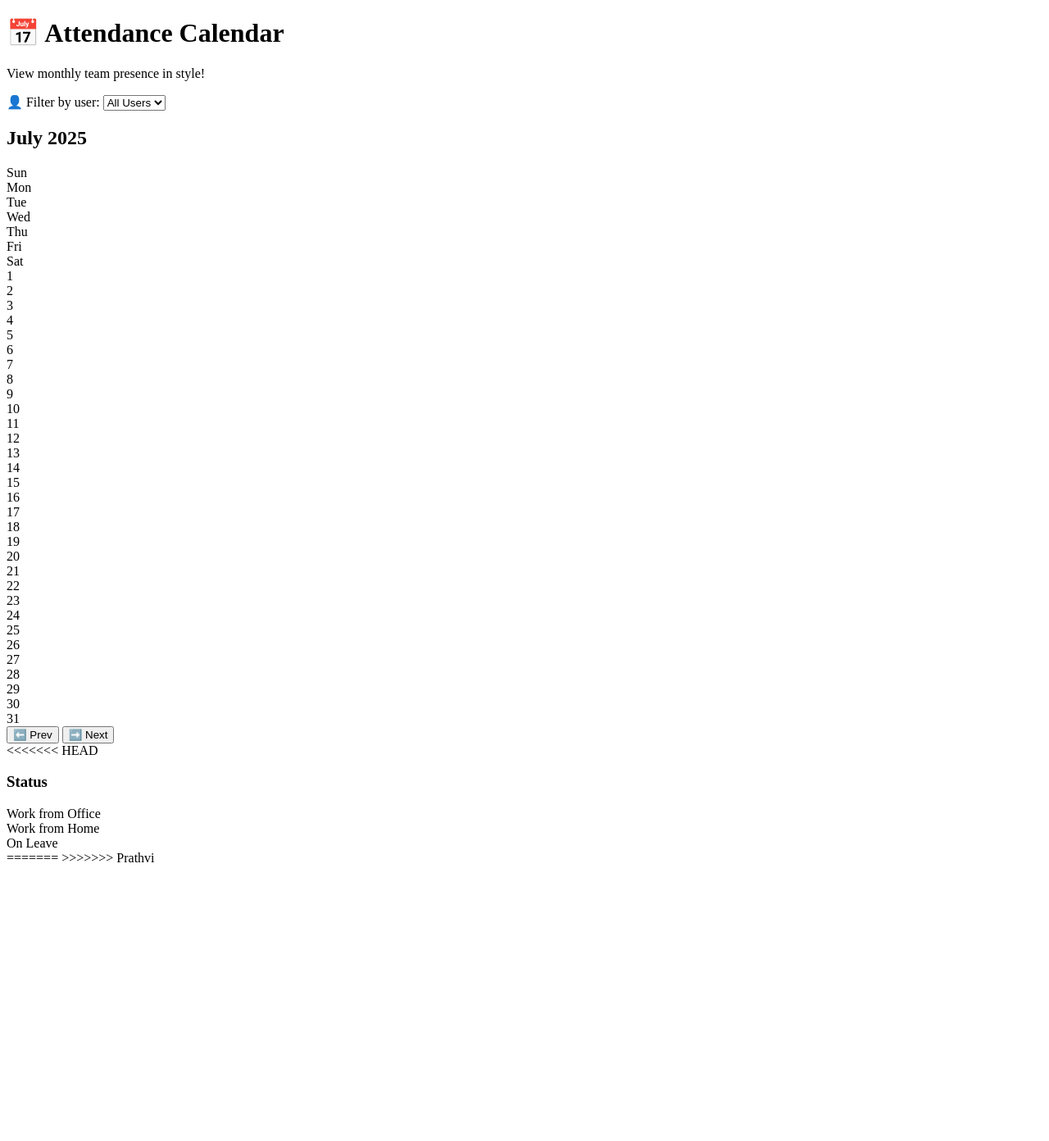
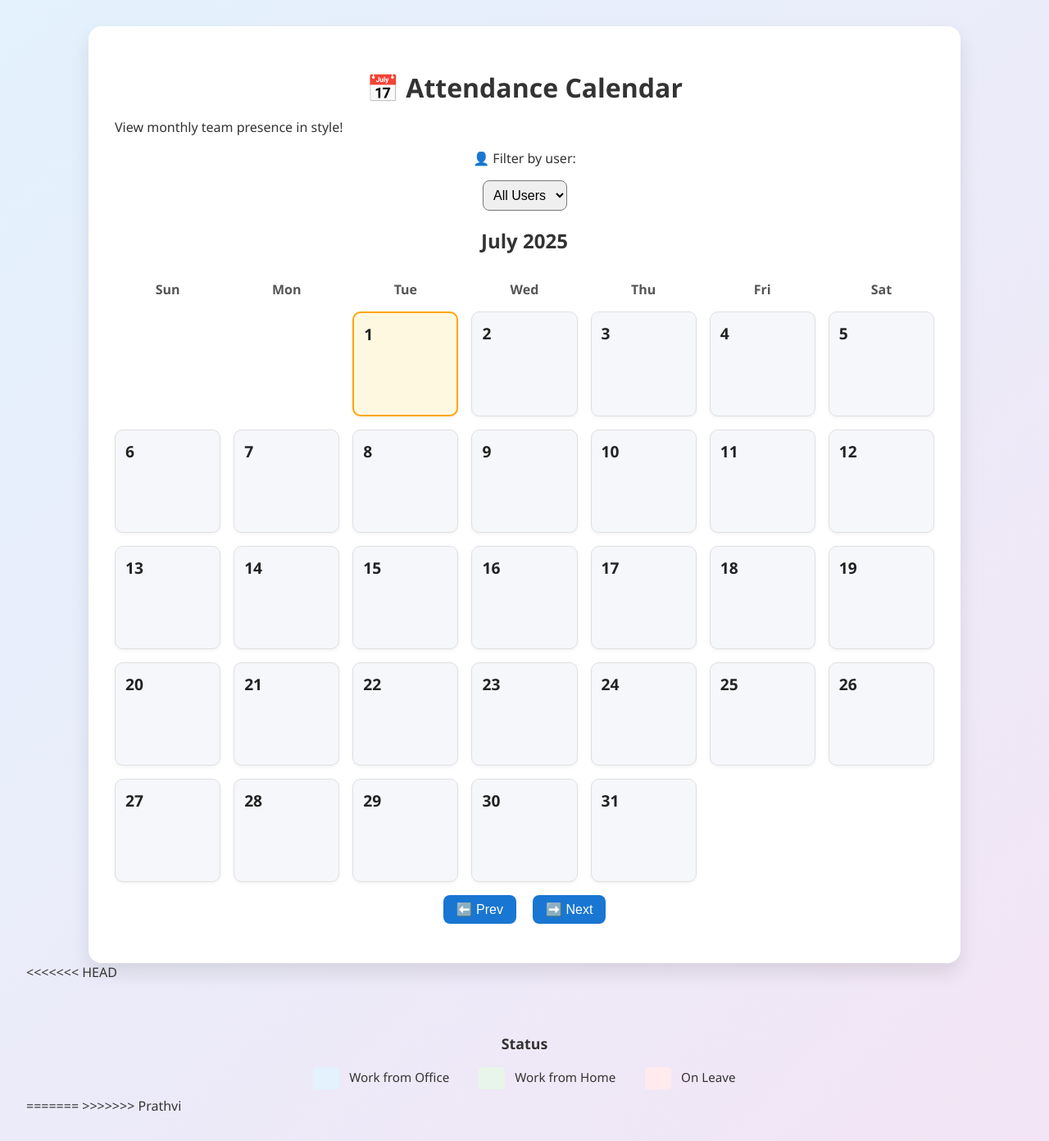
Before and after one commit to GPRaikar/Attendance-Tracker-Backend, a Flask app: page /calendar in a window 1280 px wide. Shown: the whole page at 82% size. Before the commit the page ends 1052 px from the top, so only its background shows below. Run offline with Flask 3, Linux system fonts and the light colour scheme; data that the repository does not hold is empty.

Commit message:
Update style.css

```diff
--- a/static/style.css
+++ b/static/style.css
@@ -1,35 +1,12 @@
-<<<<<<< HEAD
 body {
   font-family: 'Segoe UI', Tahoma, Geneva, Verdana, sans-serif;
   background: linear-gradient(135deg, #e3f2fd, #f3e5f5);
-=======
-* {
-  box-sizing: border-box;
-}
-
-html, body {
-  height: auto;
-  overflow-y: auto;
->>>>>>> Prathvi
   margin: 0;
-  font-family: 'Segoe UI', Tahoma, Geneva, Verdana, sans-serif;
-  background: linear-gradient(135deg, #e0f7fa, #f0f4f8);
+  padding: 2rem;
   color: #333;
-  padding: 0;
-  overflow-y: auto;
-}
-
-.zoom-wrapper {
-  transform: scale(0.70);
-  transform-origin: top center;
-  width: 100%;
-  overflow: visible;      /* Allow scrolling */
-  height: auto;           /* Allow natural height */
-  padding-bottom: 2rem;   /* Optional: spacing at bottom */
 }
 
 .calendar-container {
-<<<<<<< HEAD
   max-width: 1000px;
   margin: auto;
   background: white;
@@ -69,33 +46,11 @@
 }
 button:hover {
   background-color: #0d47a1;
-=======
- /* transform: scale(0.7); */
-  transform-origin: top center;
-  background: linear-gradient(to right, #ffffff, #e0f7fa);
-  margin: 2rem auto;
-  padding: 2rem;
-  max-width: 1300px;
-  width: 100%;
-  border: 3px solid #00796b;
-  border-radius: 16px;
-  box-shadow: 0 12px 24px rgba(0, 128, 128, 0.2);
-  animation: fadeIn 0.7s ease;
-}
-
-@keyframes fadeIn {
-  from { opacity: 0; transform: scale(0.95); }
-  to { opacity: 1; transform: scale(1); }
->>>>>>> Prathvi
 }
 
 #calendar {
-  background-color: #ffffff;
-  padding: 1.5rem;
-  border-radius: 16px;
   display: grid;
   grid-template-columns: repeat(7, 1fr);
-<<<<<<< HEAD
   gap: 1rem;
   margin-top: 2rem;
 }
@@ -125,111 +80,10 @@
   background: transparent;
   border: none;
   box-shadow: none;
-=======
-  gap: 0.8rem;
-  animation: slideIn 0.6s ease;
-}
-
-@keyframes slideIn {
-  from { transform: translateY(40px); opacity: 0; }
-  to { transform: translateY(0); opacity: 1; }
-}
-
-.calendar-header {
-  background: linear-gradient(90deg, #00796b, #26c6da);
-  color: #fff;
-  padding: 1.5rem;
-  border-radius: 16px;
-  text-align: center;
-  margin-bottom: 1rem;
-  box-shadow: 0 6px 20px rgba(0, 128, 128, 0.3);
-  position: relative;
-  animation: popUp 0.5s ease-in-out;
-}
-
-@keyframes popUp {
-  0% { transform: scale(0.9); opacity: 0; }
-  100% { transform: scale(1); opacity: 1; }
-}
-
-.calendar-header h1 {
-  font-size: 2.7rem;
-  font-weight: bold;
-  margin: 0;
-}
-
-.calendar-subtitle {
-  font-size: 1rem;
-  font-weight: 300;
-  margin-top: 0.5rem;
-}
-
-.filter-section {
-  position: absolute;
-  top: 1rem;
-  right: 1rem;
-  text-align: right;
-}
-
-.filter-section label {
-  font-size: 0.9rem;
-  margin-bottom: 0.3rem;
-  display: block;
-}
-
-.filter-section select {
-  padding: 0.4rem 0.8rem;
-  font-size: 0.9rem;
-  border-radius: 8px;
-  border: 1px solid #ccc;
-}
-
-.calendar-month-label {
-  background-color: #00796b;
-  color: #ffffff;
-  padding: 0.6rem 1.2rem;
-  margin: 0 auto 1.2rem auto;
-  border-radius: 12px;
-  font-size: 1.4rem;
-  font-weight: bold;
-  text-align: center;
-  box-shadow: 0 4px 10px rgba(0, 0, 0, 0.2);
-}
-
-.day.header {
-  background-color: #004d40;
-  color: #ffffff;
-  text-align: center;
-  font-weight: bold;
-  padding: 0.7rem 0;
-  border-radius: 10px;
-}
-
-.day.date-cell {
-  background: rgba(255, 255, 255, 0.9);
-  border-radius: 12px;
-  padding: 0.6rem;
-  border: 3px solid #00796b;
-  display: flex;
-  flex-direction: column;
-  min-height: 110px;
-  backdrop-filter: blur(6px);
-  box-shadow: 0 2px 8px rgba(0, 0, 0, 0.1);
-  transition: transform 0.3s ease, box-shadow 0.3s ease, background 0.3s ease;
-}
-
-.day.date-cell:hover {
-  border-color: #0097a7;
-  background: #e0f7fa;
-  transform: translateY(-5px) scale(1.05);
-  z-index: 10;
-  box-shadow: 0 6px 14px rgba(0, 128, 128, 0.3);
->>>>>>> Prathvi
 }
 
 .date {
   font-weight: bold;
-<<<<<<< HEAD
   font-size: 1.2rem;
   margin-bottom: 0.5rem;
   color: #222;
@@ -247,26 +101,18 @@
 .status:hover {
   transform: scale(1.03);
   box-shadow: 0 2px 6px rgba(0, 0, 0, 0.1);
-=======
-  color: #00796b;
-  font-size: 0.95rem;
-  margin-bottom: 6px;
->>>>>>> Prathvi
 }
 
-.today {
-  border: 2px solid #00acc1;
-  background-color: #e1f5fe;
+.status.wfo {
+  background-color: #e3f2fd;
+  color: #0d47a1;
 }
 
-.entry-grid {
-  display: grid;
-  grid-template-columns: repeat(3, 1fr);
-  gap: 4px;
-  padding-top: 0.3rem;
+.status.wfh {
+  background-color: #e8f5e9;
+  color: #1b5e20;
 }
 
-<<<<<<< HEAD
 .status.leave {
   background-color: #ffebee;
   color: #b71c1c;
@@ -297,87 +143,4 @@
   margin-right: 0.5rem;
   vertical-align: middle;
   border-radius: 4px;
-=======
-.initial-box {
-  font-weight: 700;
-  background-color: #f0f0f0;
-  color: #333;
-  text-align: center;
-  font-size: 0.65rem;
-  padding: 4px;
-  border-radius: 6px;
-  border: 1px solid #ccc;
-  box-shadow: 1px 1px 3px rgba(0, 0, 0, 0.07);
-  white-space: nowrap;
-  line-height: 1.2;
-  transition: all 0.2s ease;
-  cursor: default;
 }
-
-.initial-box:hover {
-  transform: scale(1.06);
-  background-color: #e0f7fa;
-  box-shadow: 0 0 6px rgba(0, 128, 128, 0.25);
-}
-
-/* Attendance Colors */
-.initial-box.wfo {
-  background-color: #d0f0c0;
-  color: #256029;
-  border-color: #94c47a;
-}
-
-.initial-box.wfh {
-  background-color: #d0eaff;
-  color: #004080;
-  border-color: #7fbde9;
-}
-
-.initial-box.leave {
-  background-color: #ffe0e0;
-  color: #a40000;
-  border-color: #f28b8b;
-}
-
-/* Controls */
-.calendar-controls.bottom-controls {
-  margin-top: 2rem;
-  text-align: center;
-  animation: fadeIn 1s ease-in-out;
-}
-
-.calendar-controls button {
-  padding: 0.7rem 1.5rem;
-  margin: 0 0.7rem;
-  font-size: 1rem;
-  background: linear-gradient(90deg, #0097a7, #4dd0e1);
-  color: white;
-  border: none;
-  border-radius: 10px;
-  cursor: pointer;
-  transition: all 0.3s ease;
-}
-
-.calendar-controls button:hover {
-  background: linear-gradient(90deg, #26c6da, #81d4fa);
-  transform: scale(1.05);
-}
-
-/* Responsive */
-@media (max-width: 768px) {
-  #calendar {
-    grid-template-columns: repeat(2, 1fr);
-  }
-
-  .calendar-container {
-    transform: scale(0.9);
-  }
->>>>>>> Prathvi
-}
-
-.day.date-cell:hover {
-  transform: scale(1.08) translateY(-4px);
-  border-color: #26c6da;
-  background: #e0f7fa;
-  box-shadow: 0 8px 18px rgba(0, 128, 128, 0.3);
-}
```
